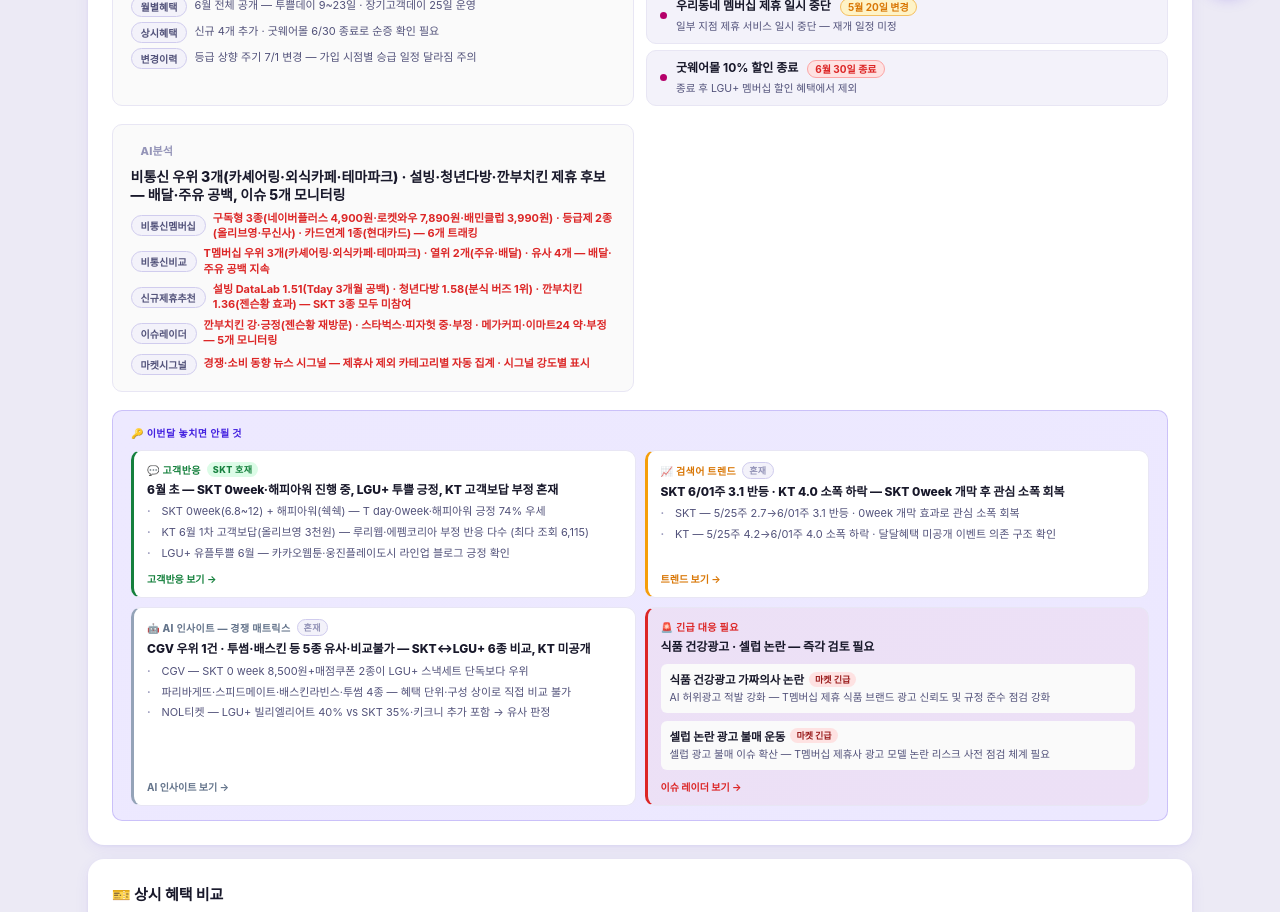
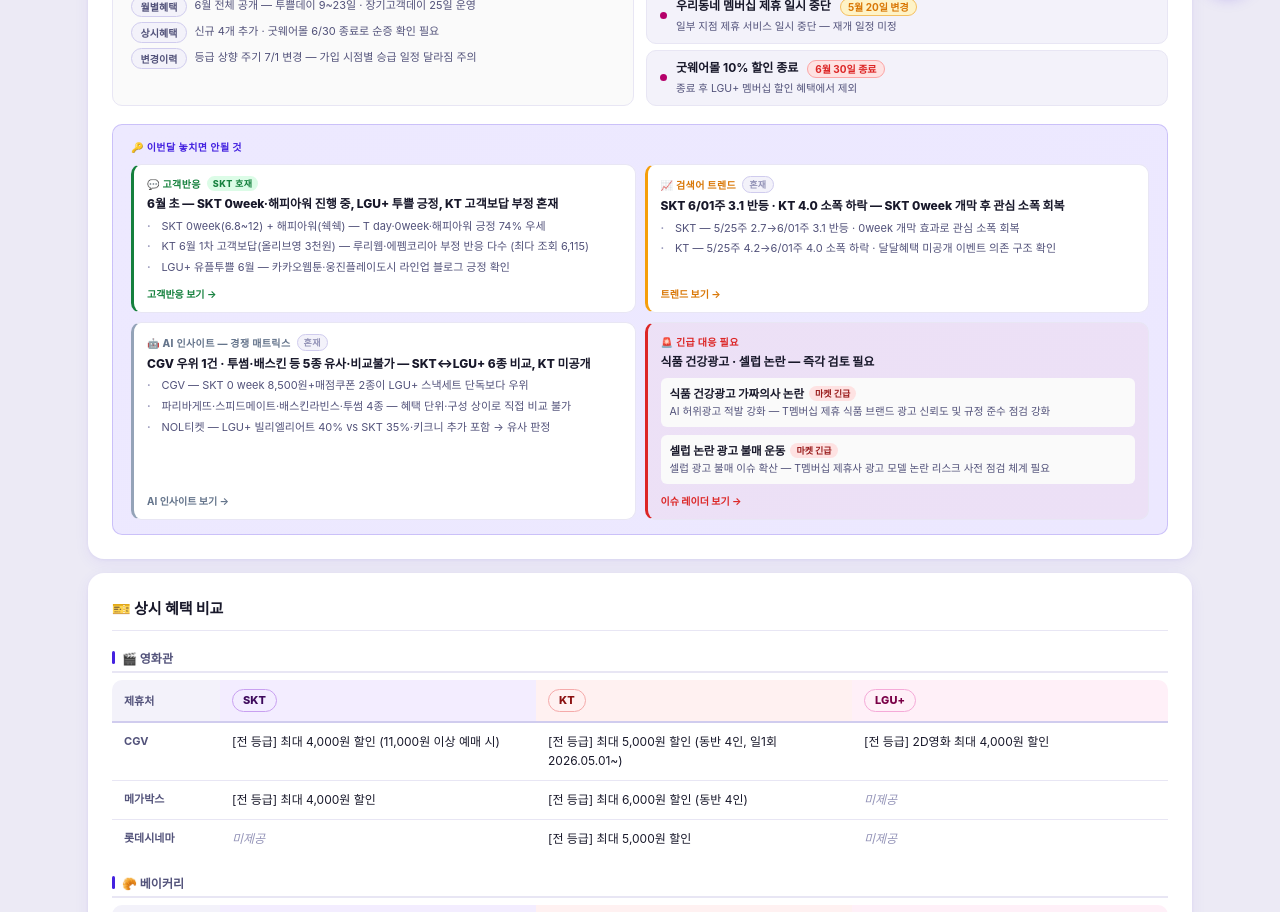
Before and after one commit to capjjunse/tmembership-dashboard-react, a React (Vite) app: page / in a window 1280 px wide. Shown: the part 780-1692 px from the top of the page. Built offline with nearby package versions, Linux system fonts and the light colour scheme.

Commit message:
Remove AI분석 row from Overview

```diff
--- a/src/components/Overview.jsx
+++ b/src/components/Overview.jsx
@@ -229,35 +229,6 @@
           </div>
         </div>
 
-        <div className="ovrow">
-          <div className="oc">
-            <div className="ol"><span className="cb">AI분석</span></div>
-            <div className="ov">비통신 우위 3개(카셰어링·외식카페·테마파크) · 설빙·청년다방·깐부치킨 제휴 후보 — 배달·주유 공백, 이슈 5개 모니터링</div>
-            <div className="od">
-              <div className="od-item">
-                <a href="#nt" className="octab">비통신멤버십</a>
-                <span className="od-txt"><span className="upd">구독형 3종(네이버플러스 4,900원·로켓와우 7,890원·배민클럽 3,990원) · 등급제 2종(올리브영·무신사) · 카드연계 1종(현대카드) — 6개 트래킹</span></span>
-              </div>
-              <div className="od-item">
-                <a href="#ai-nontelecom" className="octab">비통신비교</a>
-                <span className="od-txt"><span className="upd">T멤버십 우위 3개(카셰어링·외식카페·테마파크) · 열위 2개(주유·배달) · 유사 4개 — 배달·주유 공백 지속</span></span>
-              </div>
-              <div className="od-item">
-                <a href="#ai-recommend" className="octab">신규제휴추천</a>
-                <span className="od-txt"><span className="upd">설빙 DataLab 1.51(Tday 3개월 공백) · 청년다방 1.58(분식 버즈 1위) · 깐부치킨 1.36(젠슨황 효과) — SKT 3종 모두 미참여</span></span>
-              </div>
-              <div className="od-item">
-                <a href="#ai-radar" className="octab">이슈레이더</a>
-                <span className="od-txt"><span className="upd">깐부치킨 강·긍정(젠슨황 재방문) · 스타벅스·피자헛 중·부정 · 메가커피·이마트24 약·부정 — 5개 모니터링</span></span>
-              </div>
-              <div className="od-item">
-                <a href="#ai-market" className="octab">마켓시그널</a>
-                <span className="od-txt"><span className="upd">경쟁·소비 동향 뉴스 시그널 — 제휴사 제외 카테고리별 자동 집계 · 시그널 강도별 표시</span></span>
-              </div>
-            </div>
-          </div>
-        </div>
-
         <div className="ovkey">
           <div className="ovkey-lbl">🔑 이번달 놓치면 안될 것</div>
           <div className="ovki-grid">
```
